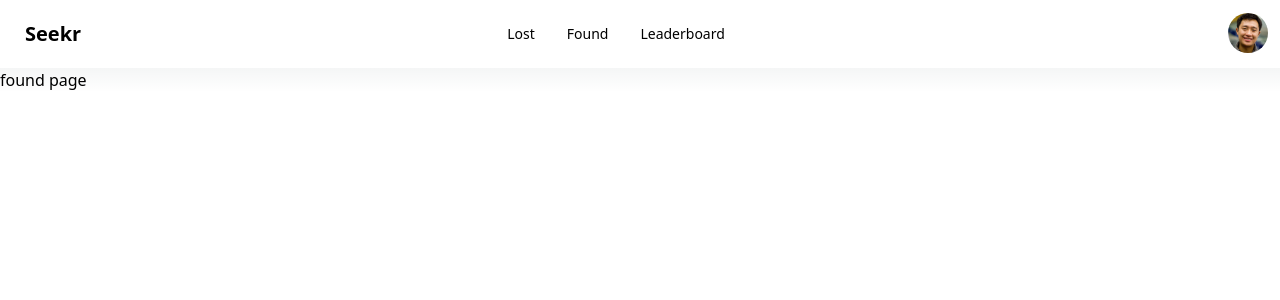
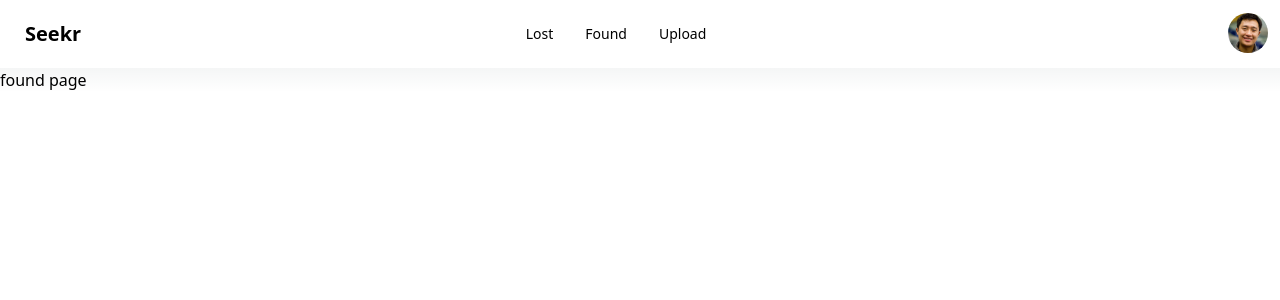
Before and after one commit to nsivaku/seekr, a Next.js app: page /found in a window 1280 px wide. Shown: the top 300 px of the page. Built offline with nearby package versions, Linux system fonts and the light colour scheme.

Commit message:
renamed navbar, added storage

```diff
--- a/components/NavBar.tsx
+++ b/components/NavBar.tsx
@@ -2,7 +2,8 @@
 import Link from 'next/link'
 const inter = Inter({ subsets: ['latin'] })
 import Image from 'next/image'
-export default function Home() {
+
+export default function NavBar() {
   return (
   <div>
   <div className="navbar bg-base-100">
@@ -14,7 +15,7 @@
       <ul tabIndex={0} className="menu menu-sm dropdown-content mt-3 z-[1] p-2 shadow bg-base-100 rounded-box w-52">
         <li><Link href="./lost">Lost</Link></li>
         <li><Link href="./found">Found</Link></li>
-        <li><Link href="./leaderboard">Leaderboard</Link></li>
+        <li><Link href="./upload">Upload</Link></li>
       </ul>
     </div>
     <a className="btn btn-ghost normal-case text-xl">Seekr</a>
@@ -23,7 +24,7 @@
     <ul className="menu menu-horizontal px-1">
       <li><Link href="./lost">Lost</Link></li>
       <li><Link href="./found">Found</Link></li>
-      <li><Link href="./leaderboard">Leaderboard</Link></li>
+      <li><Link href="./upload">Upload</Link></li>
     </ul>
   </div>
   <div className="navbar-end">
--- a/firebase-config.js
+++ b/firebase-config.js
@@ -1,5 +1,6 @@
 import { initializeApp, getApps } from 'firebase/app';
 import { getFirestore } from 'firebase/firestore';
+import { getStorage } from 'firebase/storage';
 
 
 const firebaseConfig = {
@@ -14,4 +15,6 @@
 
 const app = getApps().length === 0 ? initializeApp(firebaseConfig) : getApps()[0];
 const db = getFirestore(app);
-export {db}
+const storage = getStorage();
+console.log(storage);
+export {db, storage}
--- a/pages/found.tsx
+++ b/pages/found.tsx
@@ -1,8 +1,9 @@
-import Home from "../components/NavBar"
+import NavBar from "../components/NavBar";
+
 export default function Found() {
     return (
         <div>
-            <Home />
+            <NavBar />
             <p>found page</p>
         </div>
     );
--- a/pages/index.tsx
+++ b/pages/index.tsx
@@ -1,5 +1,5 @@
 import { Inter } from 'next/font/google'
-import NavBar from "../components/NavBar"
+import NavBar from '@/components/NavBar';
 const inter = Inter({ subsets: ['latin'] })
 import Image from 'next/image'
 
--- a/pages/lost.tsx
+++ b/pages/lost.tsx
@@ -1,7 +1,7 @@
 import React from "react";
 import Tile from "../components/tile";
 import data from "../data.json";
-import Home from "../components/NavBar"
+import NavBar from "../components/NavBar";
 interface BoardProps {
   rows: number;
   cols: number;
@@ -10,7 +10,7 @@
 const Board: React.FC<BoardProps> = ({ rows, cols }) => {
   return (
     <div>
-      <Home />
+      <NavBar />
       <div className="board">
       <div className="grid grid-cols-3 gap-4 ">
         {data.images.map((tileData, j) => (
--- /dev/null
+++ b/pages/upload.tsx
@@ -0,0 +1,136 @@
+
+import React, {useState} from "react";
+import NavBar from "../components/NavBar"
+import {storage} from '../firebase-config'
+
+function FileUpload() {
+
+    const handleClick = () => {
+        console.log(storage)
+    }
+
+    return(
+        <div className="flex items-center justify-center w-full" onClick={() => handleClick()}>
+            {/* <label for="dropzone-file" class="flex flex-col items-center justify-center w-full h-64 border-2 border-gray-300 border-dashed rounded-lg cursor-pointer bg-gray-50 dark:hover:bg-bray-800 dark:bg-gray-700 hover:bg-gray-100 dark:border-gray-600 dark:hover:border-gray-500 dark:hover:bg-gray-600">
+                <div className="flex flex-col items-center justify-center pt-5 pb-6">
+                    <svg className="w-8 h-8 mb-4 text-gray-500 dark:text-gray-400" aria-hidden="true" xmlns="http://www.w3.org/2000/svg" fill="none" viewBox="0 0 20 16">
+                        <path stroke="currentColor" stroke-linecap="round" stroke-linejoin="round" stroke-width="2" d="M13 13h3a3 3 0 0 0 0-6h-.025A5.56 5.56 0 0 0 16 6.5 5.5 5.5 0 0 0 5.207 5.021C5.137 5.017 5.071 5 5 5a4 4 0 0 0 0 8h2.167M10 15V6m0 0L8 8m2-2 2 2"/>
+                    </svg>
+                    <p className="mb-2 text-sm text-gray-500 dark:text-gray-400"><span class="font-semibold">Click to upload</span> or drag and drop</p>
+                    <p className="text-xs text-gray-500 dark:text-gray-400">SVG, PNG, JPG or GIF (MAX. 800x400px)</p>
+                </div>
+                <input id="dropzone-file" type="file" class="hidden" />
+            </label> */}
+        </div>
+    )
+}
+
+
+export default function Leaderboard() {
+    const [lost, setLost] = useState(true);
+    const [activeTab, setActiveTab] = useState('lost')
+
+    const handleLostTabClick = () => {
+        setLost(true);
+        setActiveTab('lost')
+    }
+
+    return (
+        // <div>
+        //     <Home />
+        //     <div className="tabs tabs-boxed">
+        //         <button className="tab tab-active=false" onClick={() => handleLostTabClick()}>Lost</button>
+        //         <button className="tab tab-active" onClick={() => setLost(false)}>Found</button>
+        //     </div>
+        //     <div className="overflow-x-auto">
+        //         <table className="table">
+        //         {/* head */}
+        //         <thead>
+        //             <tr>
+        //             <th>Rank</th>
+        //             <th>Name</th>
+        //             {/* <th>Job</th> */}
+        //             <th># Items Returned</th>
+        //             </tr>
+        //         </thead>
+        //         {lost ? <tbody>
+        //             {/* row 1 */}
+        //             <tr className="bg-base-200">
+        //             <th>1</th>
+        //             <td>Adam Ganderton</td>
+        //             {/* <td>Quality Control Specialist</td> */}
+        //             <td>14</td>
+        //             </tr>
+        //             {/* row 2 */}
+        //             <tr>
+        //             <th>2</th>
+        //             <td>Hart Hagerty</td>
+        //             {/* <td>Desktop Support Technician</td> */}
+        //             <td>12</td>
+        //             </tr>
+        //             {/* row 3 */}
+        //             <tr>
+        //             <th>3</th>
+        //             <td>Brice Swyre</td>
+        //             {/* <td>Tax Accountant</td> */}
+        //             <td>11</td>
+        //             </tr>
+        //             <tr>
+        //             <th>4</th>
+        //             <td>Brice Swyre</td>
+        //             {/* <td>Tax Accountant</td> */}
+        //             <td>9</td>
+        //             </tr>
+        //             <tr>
+        //             <th>5</th>
+        //             <td>Brice Swyre</td>
+        //             {/* <td>Tax Accountant</td> */}
+        //             <td>7</td>
+        //             </tr>
+        //         </tbody>
+        //         :
+        //         <tbody>
+        //             {/* row 1 */}
+        //             <tr className="bg-base-200">
+        //             <th>1</th>
+        //             <td>Cy Ganderton</td>
+        //             {/* <td>Quality Control Specialist</td> */}
+        //             <td>14</td>
+        //             </tr>
+        //             {/* row 2 */}
+        //             <tr>
+        //             <th>2</th>
+        //             <td>Hart Hagerty</td>
+        //             {/* <td>Desktop Support Technician</td> */}
+        //             <td>12</td>
+        //             </tr>
+        //             {/* row 3 */}
+        //             <tr>
+        //             <th>3</th>
+        //             <td>Brice Swyre</td>
+        //             {/* <td>Tax Accountant</td> */}
+        //             <td>11</td>
+        //             </tr>
+        //             <tr>
+        //             <th>4</th>
+        //             <td>Brice Swyre</td>
+        //             {/* <td>Tax Accountant</td> */}
+        //             <td>9</td>
+        //             </tr>
+        //             <tr>
+        //             <th>5</th>
+        //             <td>Brice Swyre</td>
+        //             {/* <td>Tax Accountant</td> */}
+        //             <td>7</td>
+        //             </tr>
+        //         </tbody>
+        //         }
+        //         </table>
+        //     </div>
+        // </div>
+        <div>
+            <NavBar />
+            <input type="file" className="file-input file-input-bordered file-input-primary w-full max-w-xs" />
+        </div>
+    );
+}
```
